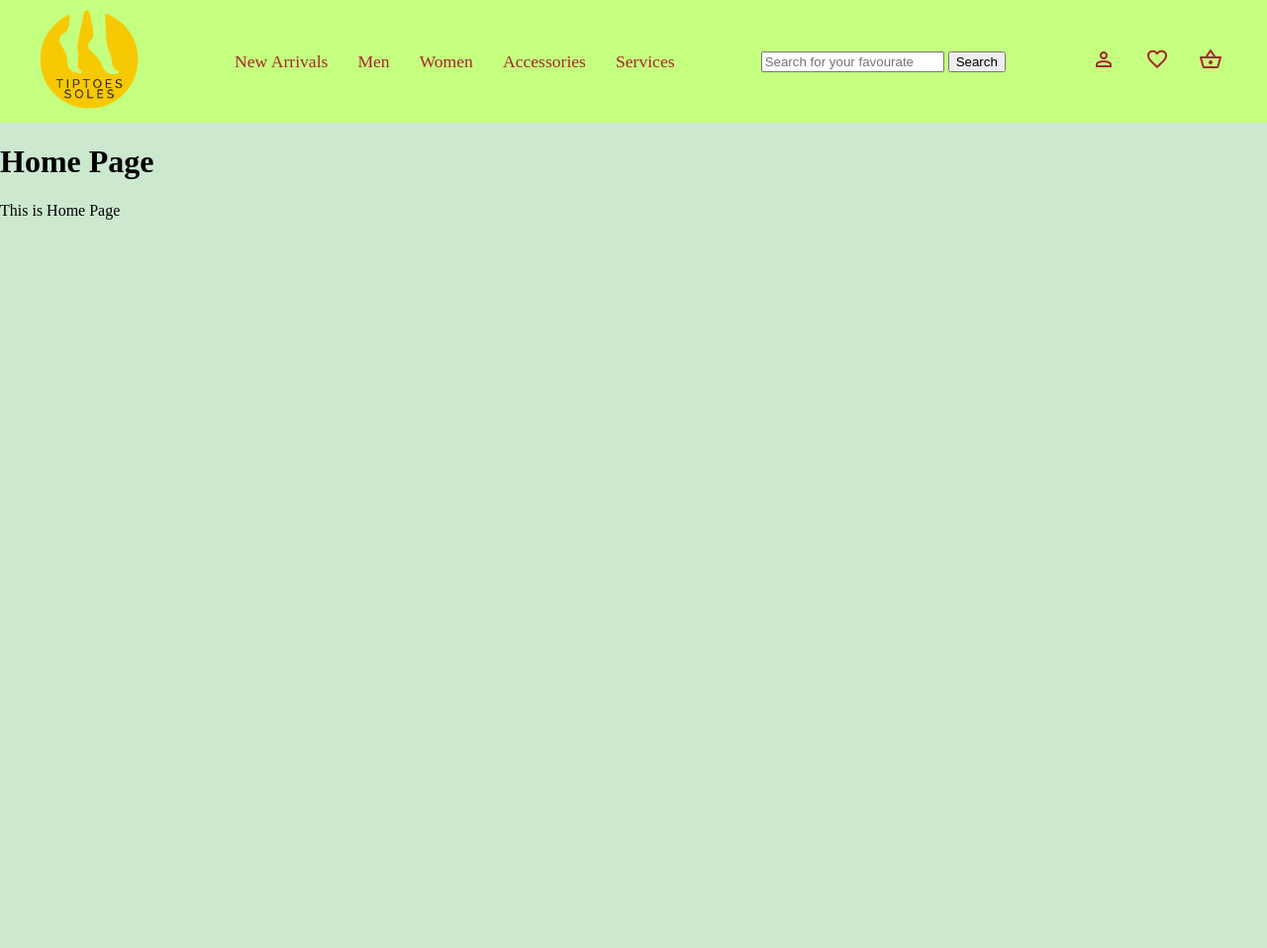
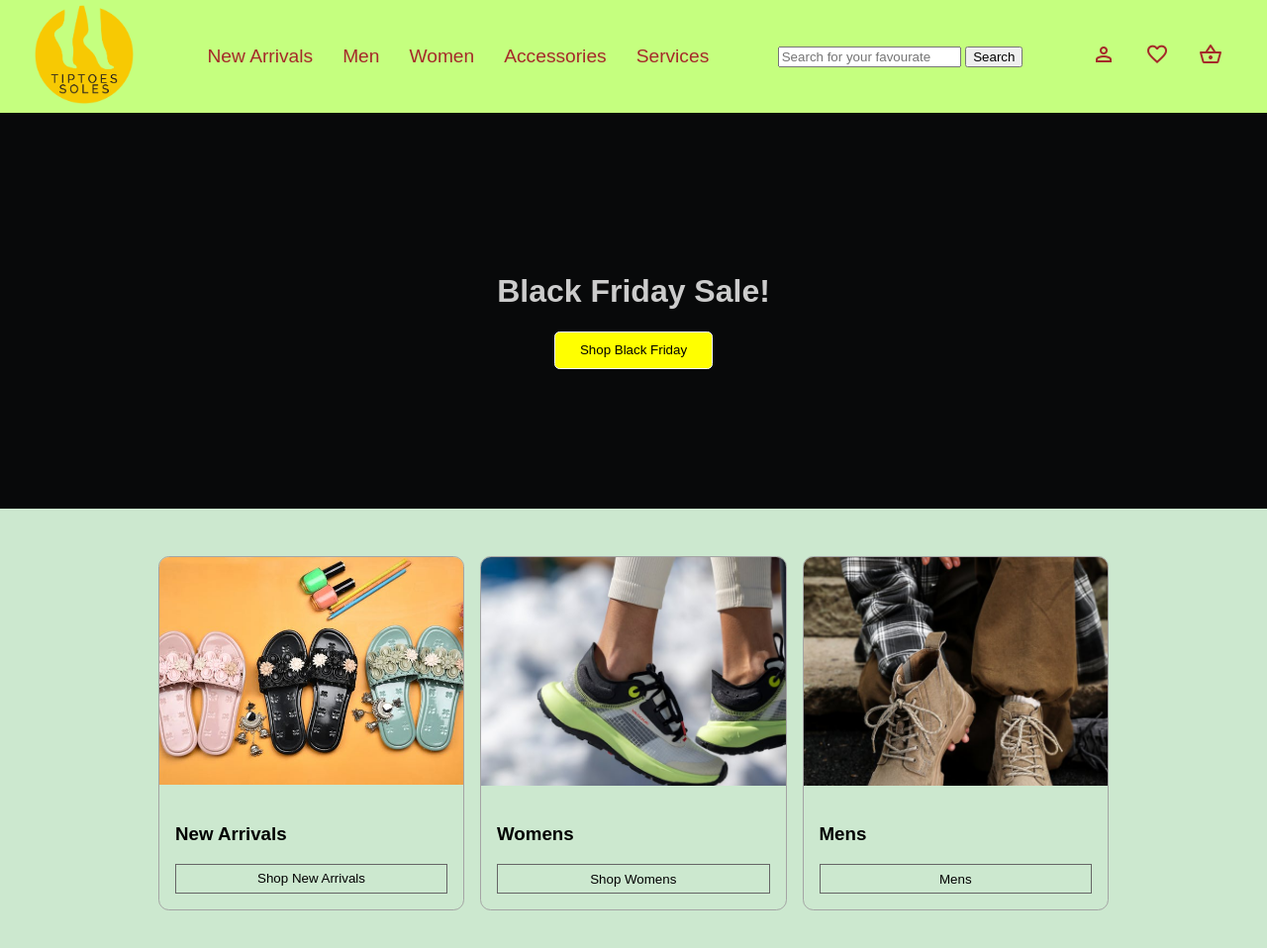
Before and after one commit to xiaocat-h/classwebsite2025S2VOC, a plain HTML site: page index.html in a window 1280 px wide. Shown: the whole page at 99% size. Before the commit the page ends 800 px from the top, so only its background shows below. Drawn offline with nearby package versions, Linux system fonts and the light colour scheme.

Commit message:
Added categories pics

```diff
--- a/index.html
+++ b/index.html
@@ -13,6 +13,8 @@
     <!-- icons -->
     <link rel="stylesheet"
         href="https://fonts.googleapis.com/css2?family=Material+Symbols+Outlined:opsz,wght,FILL,GRAD@48,400,0,0&icon_names=favorite,person,shopping_basket">
+        <!--Java to be added-->
+    <script src="script.js"></script>
 </head>
 
 <body>
@@ -55,8 +57,37 @@
             </a>
         </nav>
     </header>
-    <h1>Home Page</h1>
-    <p>This is Home Page</p>
+    <!-- banner -->
+    <div class="banner">
+        <h1>Black Friday Sale!</h1>
+        <button>Shop Black Friday</button>
+    </div>
+    <!-- content -->
+    <main class="content">
+        <div class="card-container">
+            <div class="card">
+                <img src="images/categories/new-arrival.jpg">
+                <div class="card-content">
+                    <h3>New Arrivals</h3>
+                    <button>Shop New Arrivals</button>
+                </div>
+            </div>
+            <div class="card">
+                <img src="images/categories/women.jpg">
+                <div class="card-content">
+                    <h3>Womens</h3>
+                    <button>Shop Womens</button>
+                </div>
+            </div>
+            <div class="card">
+                <img src="images/categories/men.jpg">
+                <div class="card-content">
+                    <h3>Mens</h3>
+                    <button>Mens</button>
+                </div>
+            </div>
+        </div>
+    </main>
 </body>
 
 </html>
--- a/styles.css
+++ b/styles.css
@@ -1,13 +1,14 @@
 body {
     background-color: rgb(204, 232, 207);
     color: rgb(0, 0, 0);
-    margin: 0px
+    margin: 0px;
+    font-family: Arial, Helvetica, sans-serif;
 }
 
 .logo {
     max-width: 100px;
     min-width: 60px;
-    padding: 10px;
+    padding: 5px;
 }
 
 .page-header {
@@ -25,7 +26,7 @@ body {
     color: brown;
     text-decoration: none;
     padding: 15px;
-    font-size: 110%;
+    font-size: 120%;
 }
 
 .navigation {
@@ -37,3 +38,60 @@ body {
     border-color: transparent;
     display: none;
 }
+
+.banner {
+    background-color: #08090A;
+    color: #CCCCCC;
+    display: flex;
+    flex-direction: column;
+    min-height: 50vh;
+    justify-content: center;
+    align-items: center;
+}
+
+.banner h2 {
+    font-size: 4rem;
+    text-align: center;
+}
+
+.banner button {
+    background-color: yellow;
+    padding: 0.8em;
+    min-width: 12em;
+    border: 1px white solid;
+    border-radius: 4pt;
+}
+
+.card-container {
+    display:flex;
+    flex-direction:row;
+    gap:1em;
+}
+
+.card img {
+    max-width: 100%;
+    aspect-ratio: 4/3;
+    object-fit:cover;
+    object-position: center;
+}
+
+.card-content {
+    padding: 1em;
+}
+
+.card{
+    border:1px solid #a4a4a4;
+    border-radius: 8pt;
+    overflow: hidden;
+}
+
+.card button {
+    min-width: 100%;
+    background-color: transparent;
+    padding: 0.5em;
+    border: 1px solid #666666;
+}
+
+.content {
+    margin: 3em 10em 3em 10em;
+}
```
Also changed, not shown: images/categories/men.jpg (added), images/categories/new-arrival.jpg (added), images/categories/women.jpg (added), script.js (added).
